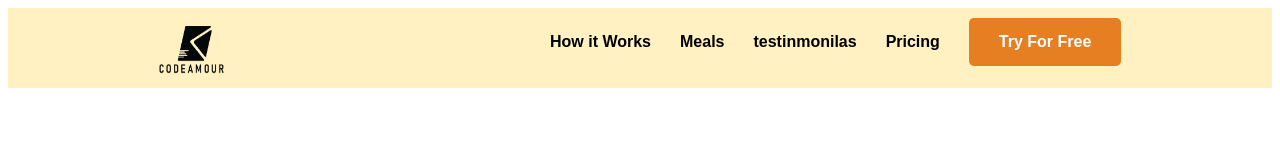
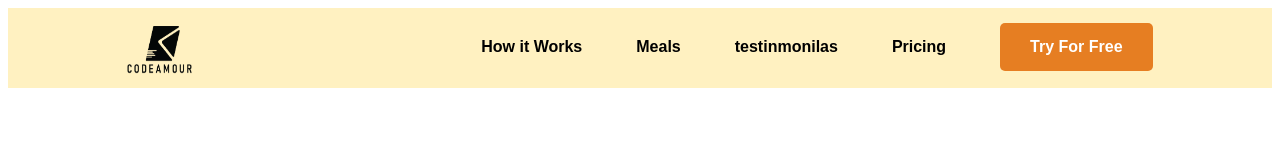
Before and after one commit to shehbazasif/pakfood, a plain HTML site: page web/index.html in a window 1280 px wide. Drawn offline with Linux system fonts and the light colour scheme.

Commit message:
changings in css

```diff
--- a/web/style.css
+++ b/web/style.css
@@ -10,7 +10,7 @@
   background-color: rgb(255, 241, 193);
 }
 .nav-bar{
-  margin-top: 10px;
+  margin-top: 15px;
 }
 img{
     margin-top: 18px;
@@ -21,12 +21,17 @@
   font-weight: bold ;
   font-family: "Rubik", sans-serif;
   display: inline-block;
-  padding-left: 25px;
+  padding-left: 50px;
   list-style: none;
 }
 li a{
   color: black;
   text-decoration: none;
+}
+
+li a:hover{
+  color: rgb(255, 0, 0);
+  /* text-decoration: none; */
 }
 .signup{
   display: inline-block;
```
